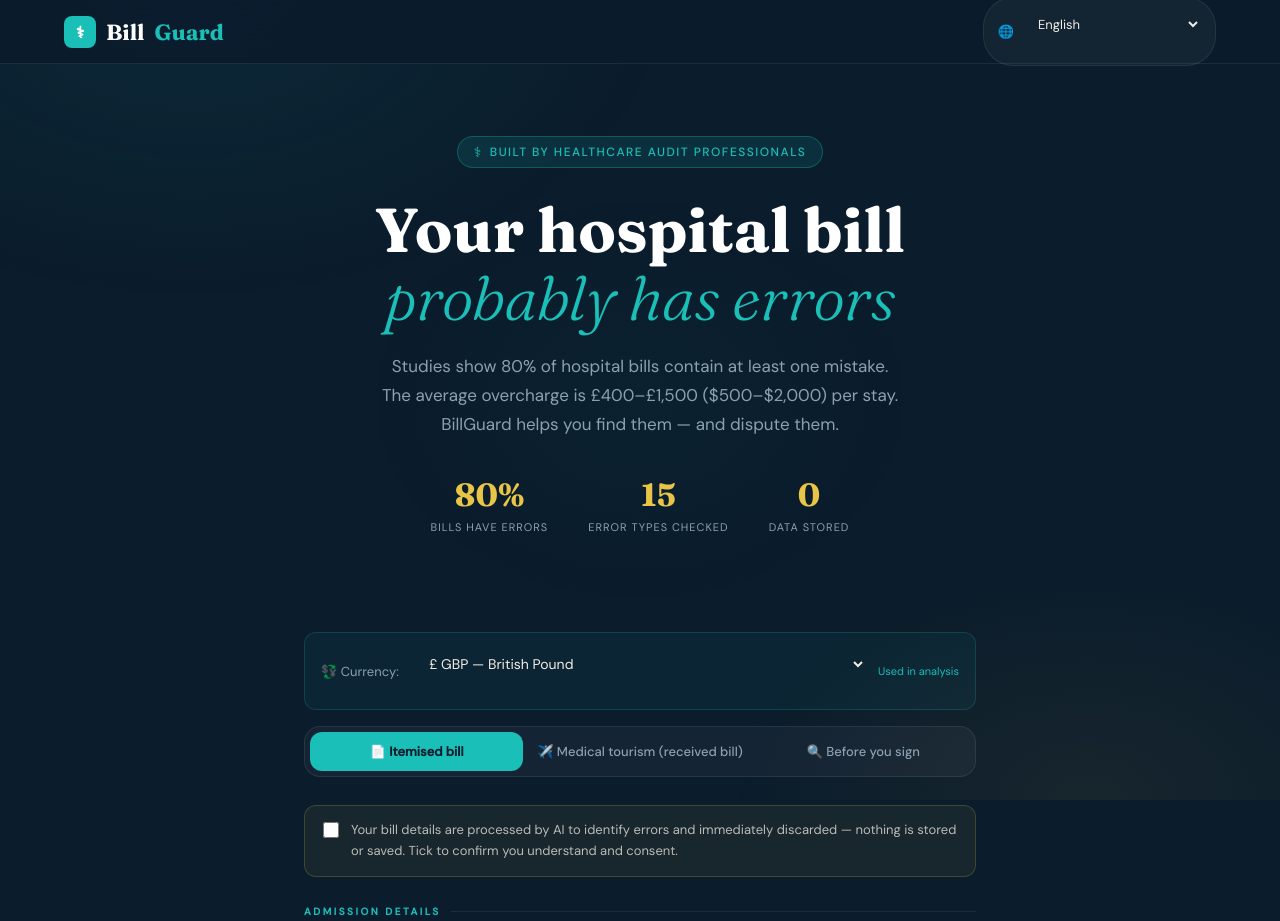
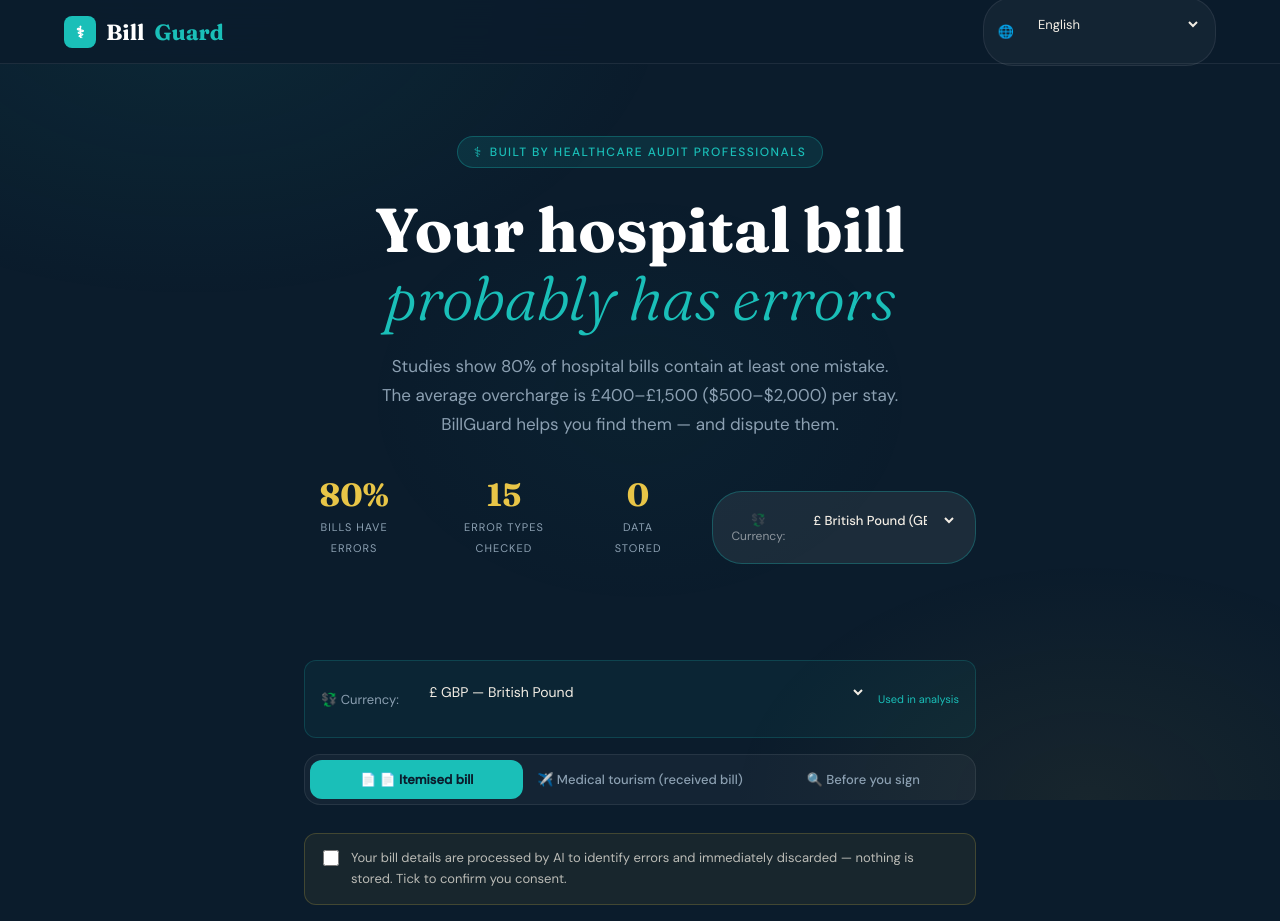
Before and after one commit to abinamgel-boop/billguard, a website: page index.html in a window 1280 px wide. Shown: the top 921 px of the page. Drawn offline with Linux system fonts and the light colour scheme.

Commit message:
Update index.html

```diff
--- a/index.html
+++ b/index.html
@@ -793,6 +793,24 @@
     <div class="stat-item"><span class="stat-num">80%</span><span class="stat-label" id="stat2lbl">Bills have errors</span></div>
     <div class="stat-item"><span class="stat-num">15</span><span class="stat-label" id="stat1lbl">Error types checked</span></div>
     <div class="stat-item"><span class="stat-num">0</span><span class="stat-label" id="stat3lbl">Data stored</span></div>
+
+  <!-- Currency selector - in hero so always visible -->
+  <div style="display:inline-flex;align-items:center;gap:10px;background:rgba(255,255,255,0.07);border:1px solid rgba(26,191,184,0.3);border-radius:30px;padding:8px 18px;margin-top:12px">
+    <span id="currencyLabel" style="font-size:12px;color:rgba(255,255,255,0.5)">💱 Currency:</span>
+    <select id="currencySelect" onchange="currency=this.value" style="background:transparent;border:none;color:#F2EDE4;font-family:inherit;font-size:13px;cursor:pointer;outline:none;font-weight:500">
+      <option value="GBP" style="background:#0B1C2C;color:#F2EDE4">£ British Pound (GBP)</option>
+      <option value="USD" style="background:#0B1C2C;color:#F2EDE4">$ US Dollar (USD)</option>
+      <option value="EUR" style="background:#0B1C2C;color:#F2EDE4">€ Euro (EUR)</option>
+      <option value="INR" style="background:#0B1C2C;color:#F2EDE4">₹ Indian Rupee (INR)</option>
+      <option value="THB" style="background:#0B1C2C;color:#F2EDE4">฿ Thai Baht (THB)</option>
+      <option value="TRY" style="background:#0B1C2C;color:#F2EDE4">₺ Turkish Lira (TRY)</option>
+      <option value="AED" style="background:#0B1C2C;color:#F2EDE4">AED — UAE Dirham</option>
+      <option value="MYR" style="background:#0B1C2C;color:#F2EDE4">RM Malaysian Ringgit</option>
+      <option value="SGD" style="background:#0B1C2C;color:#F2EDE4">S$ Singapore Dollar</option>
+      <option value="ZAR" style="background:#0B1C2C;color:#F2EDE4">R South African Rand</option>
+      <option value="ETB" style="background:#0B1C2C;color:#F2EDE4">Br Ethiopian Birr (ETB)</option>
+    </select>
+  </div>
   </div>
 </div>
 
@@ -1880,6 +1898,8 @@
 
 // ── Boot ──────────────────────────────────────────────────────────
 init();
+// Apply translations on load (in case lang was pre-set or for consistency)
+applyTranslations();
 </script>
 </body>
 </html>
```
